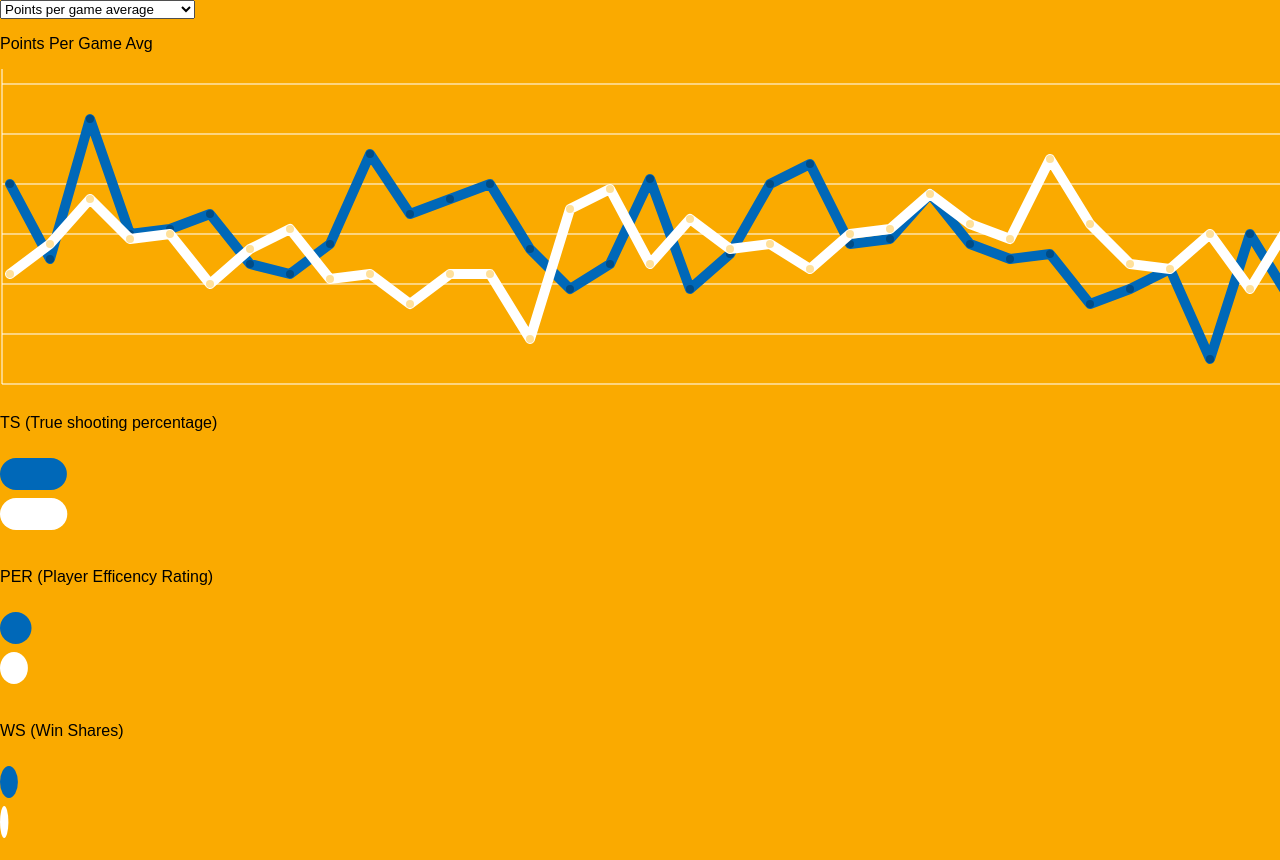
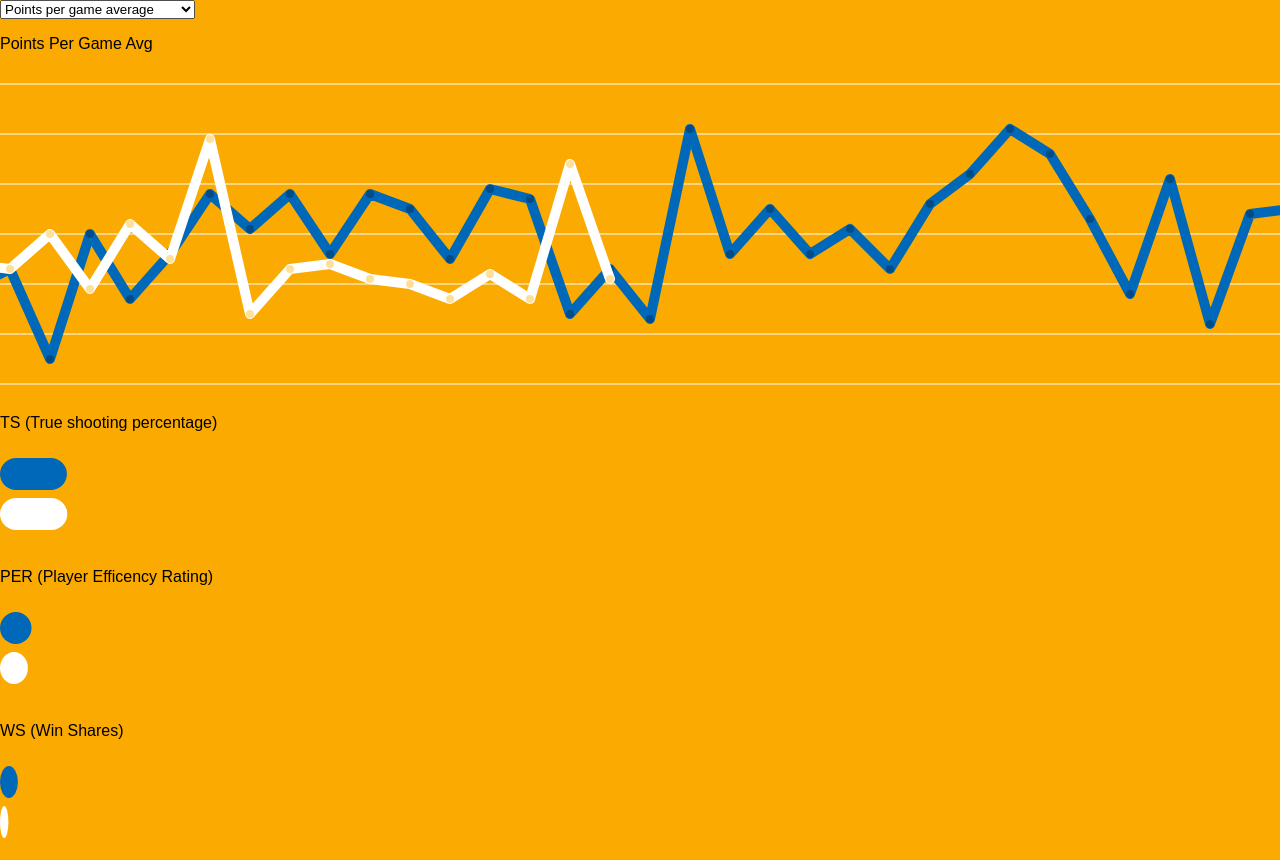
Before and after one commit to asimpson/is-steph-mvp, a React app: page / in a window 1280 px wide. Built offline with nearby package versions, Linux system fonts and the light colour scheme.

Commit message:
feat: add animation

```diff
--- a/src/App.js
+++ b/src/App.js
@@ -11,14 +11,32 @@ export default class App extends Component {
   constructor(props) {
     super(props);
     this.selection = this.selection.bind(this);
+    this.triggerAnimation = this.triggerAnimation.bind(this);
 
     this.state = {
       graphType: 'pts',
+      animateStyles: {},
     };
+  }
+
+  componentDidMount() {
+    window.setTimeout(this.triggerAnimation, 300);
   }
 
   selection(e) {
     this.setState({ graphType: e.target.value });
+  }
+
+  triggerAnimation() {
+    const currentDistance =
+      current.map(x => x.points).filter(x => x !== 'NA').length * 40 -
+      window.outerWidth / 2;
+    this.setState({
+      animateStyles: {
+        transition: 'ease-in-out 1.5s',
+        transform: `translateX(-${currentDistance}px)`,
+      },
+    });
   }
 
   render() {
@@ -66,7 +84,7 @@ export default class App extends Component {
           <Select changed={this.selection} />
           <p>{type[this.state.graphType]} Per Game Avg</p>
           <svg
-            // style={{ overflowX: 'scroll' }}
+            style={this.state.animateStyles}
             height={max * VERTSCALE + 10}
             width={width}
             version="1.1"
```
